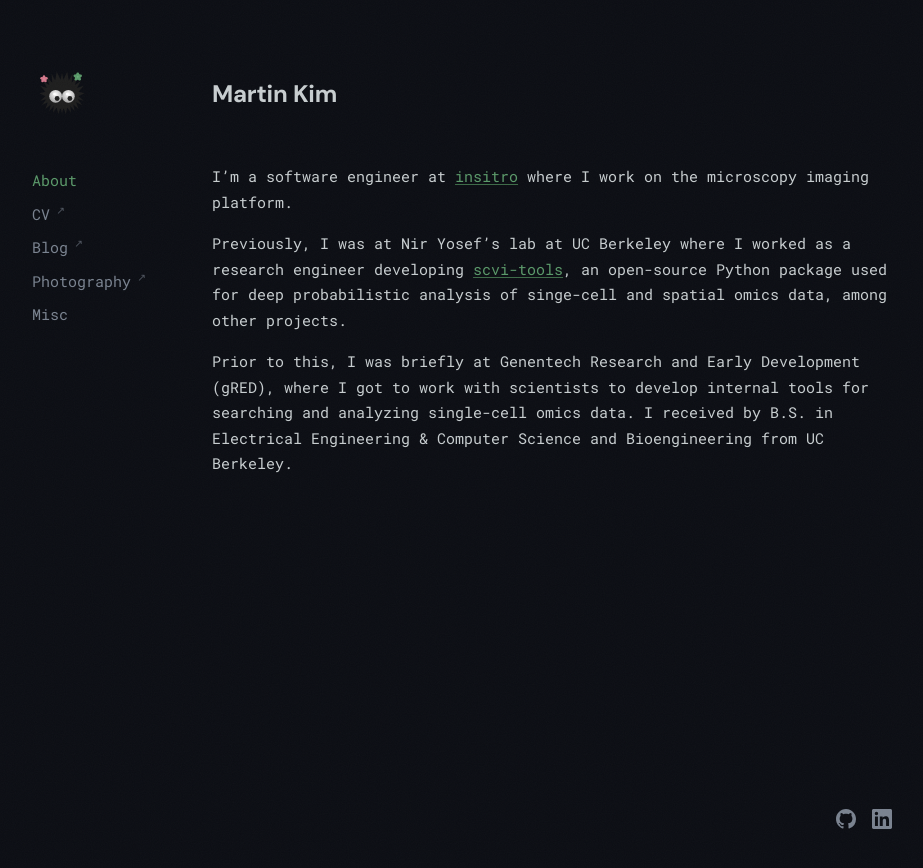
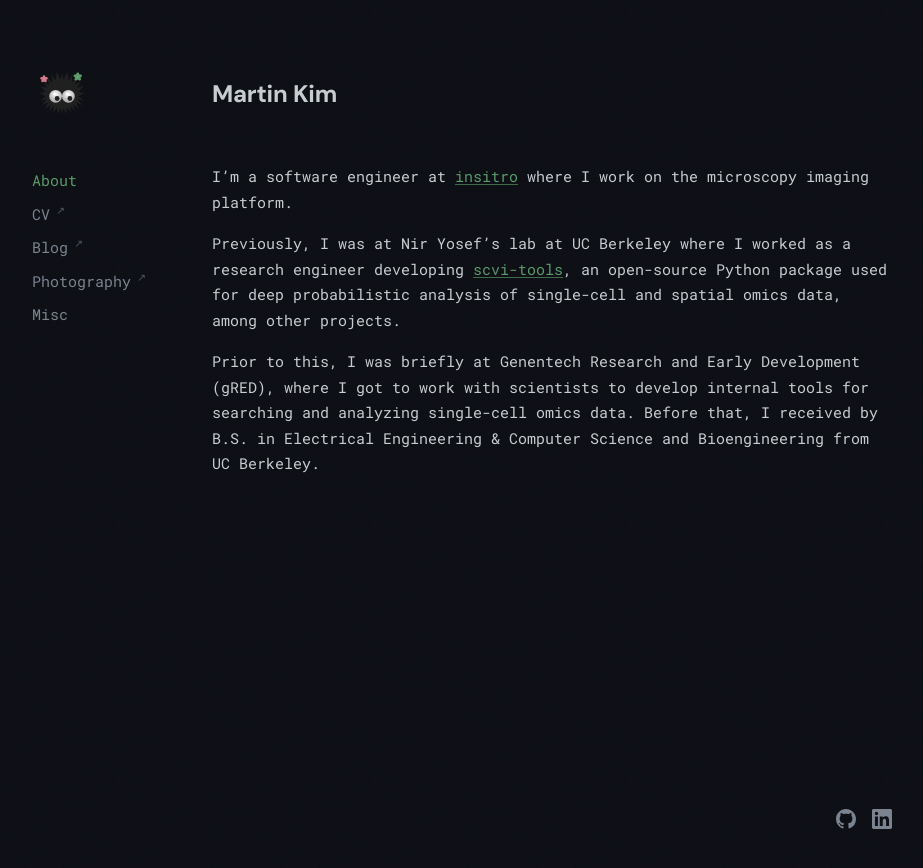
Before and after one commit to martinkim0/martinkim0.github.io, a Jekyll site: the page built from index.md, in a window 1280 px wide. Shown: the top 868 px of the page, without its empty margins (168-1091 px from the left). Built offline with Jekyll 4.4.1, drawn with Linux system fonts in a browser that asks for light colours.

Commit message:
update link and about

```diff
--- a/_layouts/default.html
+++ b/_layouts/default.html
@@ -19,7 +19,7 @@
           <img src="{{ '/assets/images/logo-placeholder.svg' | relative_url }}" alt="MK" width="60" height="60">
         </a>
         <nav class="sidebar__nav">
-          {% assign nav_items = "About|/,CV|/assets/docs/martin-kim-cv.pdf,Blog|https://substack.com/@martinkim0,Photography|https://flickr.com/photos/martinkim0,Misc|/misc/" %}
+          {% assign nav_items = "About|/,CV|/assets/docs/martin-kim-cv.pdf,Blog|https://martinkim0.substack.com,Photography|https://flickr.com/photos/martinkim0,Misc|/misc/" %}
           {% assign items = nav_items | split: "," %}
           {% for item in items %}
             {% assign parts = item | split: "|" %}
--- a/index.md
+++ b/index.md
@@ -9,9 +9,9 @@
 
 Previously, I was at Nir Yosef's lab at UC Berkeley where I worked as a research engineer
 developing [scvi-tools](https://scvi-tools.org/), an open-source Python package used for deep
-probabilistic analysis of singe-cell and spatial omics data, among other projects.
+probabilistic analysis of single-cell and spatial omics data, among other projects.
 
 Prior to this, I was briefly at Genentech Research and Early Development (gRED), where I got to
 work with scientists to develop internal tools for searching and analyzing single-cell omics data.
-I received by B.S. in Electrical Engineering & Computer Science and Bioengineering from UC
-Berkeley.
+Before that, I received by B.S. in Electrical Engineering & Computer Science and Bioengineering
+from UC Berkeley.
```
